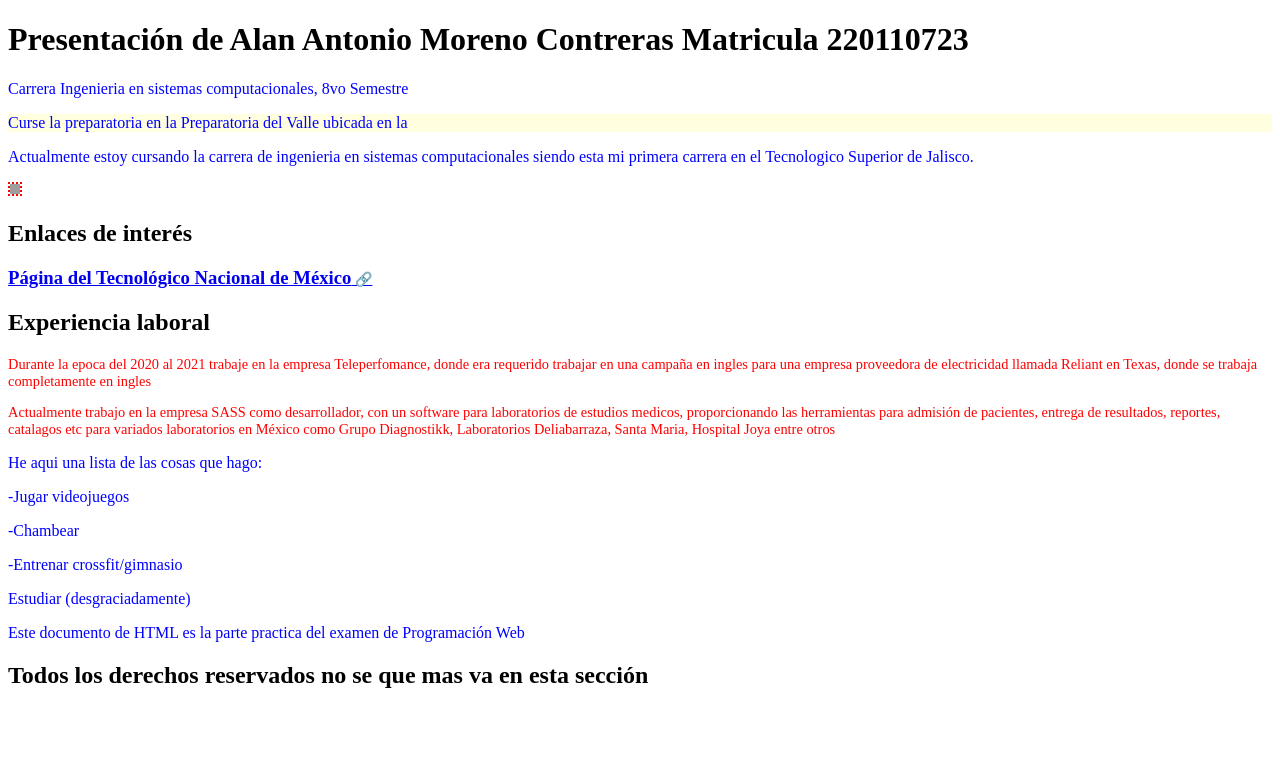
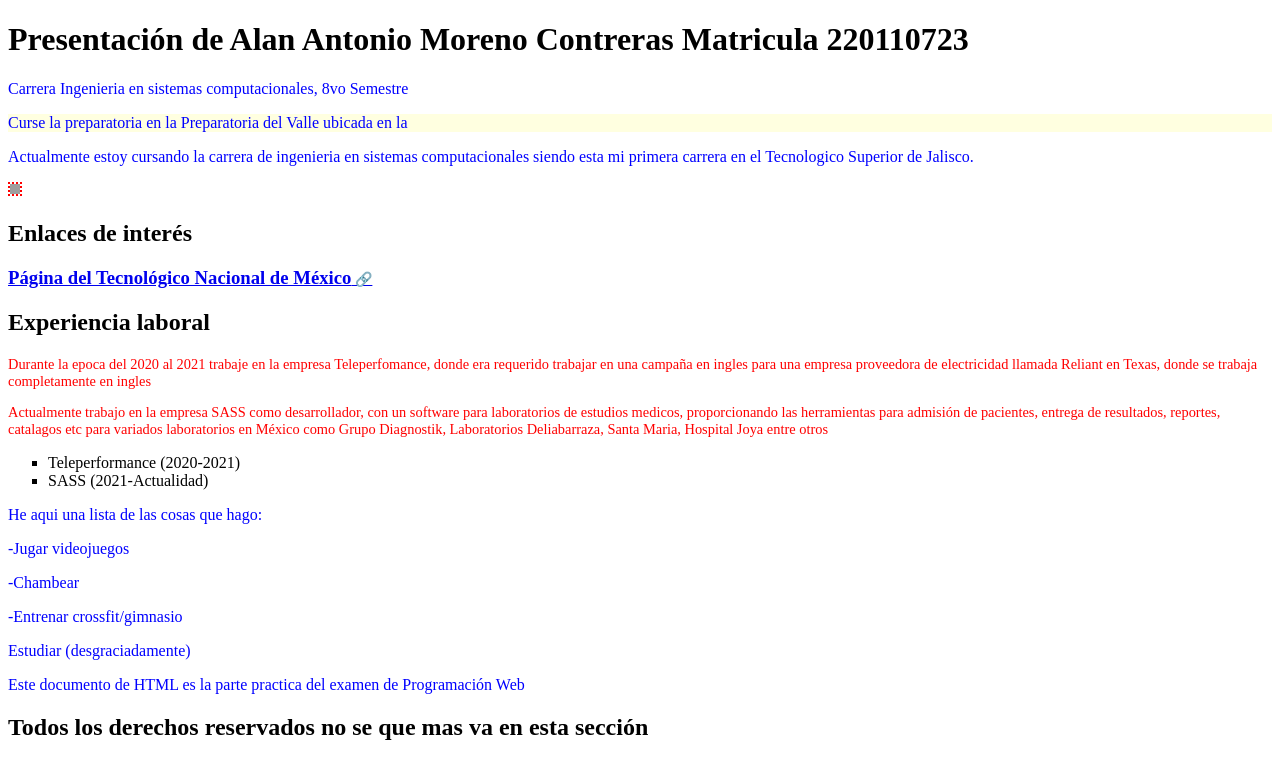
Before and after one commit to strudentss/26AProgWebAntonioMoreno, a plain HTML site: page Selectores y Combinadores en tu Currículum/curriculumAlanMoreno.html in a window 1280 px wide. Drawn offline with Linux system fonts and the light colour scheme; grey boxes are pictures that could not be loaded.

Commit message:
feat: combinador hijo directo

```diff
--- a/Selectores y Combinadores en tu Currículum/curriculumAlanMoreno.html
+++ b/Selectores y Combinadores en tu Currículum/curriculumAlanMoreno.html
@@ -43,9 +43,15 @@
                     estudios
                     medicos, proporcionando las herramientas para admisión de pacientes,
                     entrega de resultados, reportes, catalagos etc para variados laboratorios en México como Grupo
-                    Diagnostikk, Laboratorios Deliabarraza, Santa Maria, Hospital Joya entre otros
+                    Diagnostik, Laboratorios Deliabarraza, Santa Maria, Hospital Joya entre otros
                 </p>
             </div>
+
+            <!-- Nueva lista para aplicar el combinador hijo directo -->
+            <ul>
+                <li>Teleperformance (2020-2021)</li>
+                <li>SASS (2021-Actualidad)</li>
+            </ul>
         </div>
 
     </div>
--- a/Selectores y Combinadores en tu Currículum/selectores-practica.css
+++ b/Selectores y Combinadores en tu Currículum/selectores-practica.css
@@ -23,3 +23,8 @@ a[target="_blank"]::after {
     font-size: 0.9em;
     color: red;
 }
+
+/* Ejercicio 5: Combinador hijo directo */
+#experiencia>ul>li {
+    list-style-type: square;
+}
```
